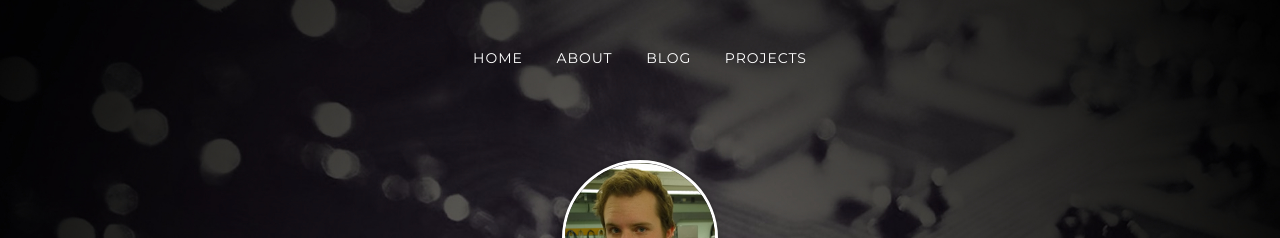
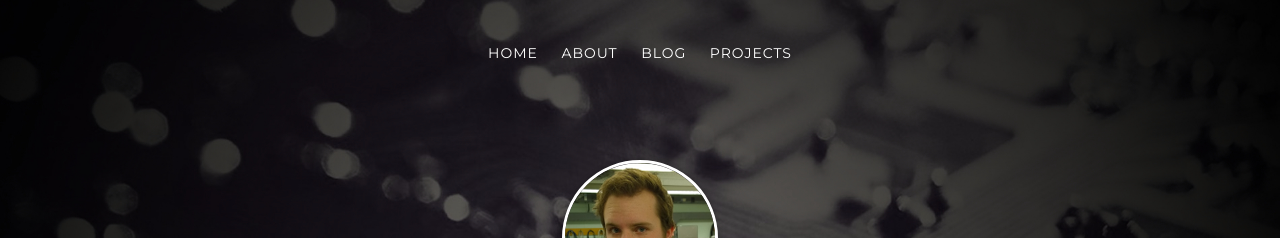
Before and after one commit to Tornquist/tornquist.github.io, a Jekyll site: the page built from index.html, in a window 1280 px wide. Shown: the top 238 px of the page. Built offline with Jekyll 4.4.1, drawn with Linux system fonts in a browser that asks for light colours; some web fonts are replaced.

Commit message:
Shrunk standard bootstrap nav spacing

```diff
--- a/assets/styles/main.scss
+++ b/assets/styles/main.scss
@@ -64,6 +64,10 @@ img {
   margin: auto;
 }
 
+.nav li a {
+  padding: 10px;
+}
+
 // Import partials from `sass_dir` (defaults to `_sass`)
 @import
         "post",
```
